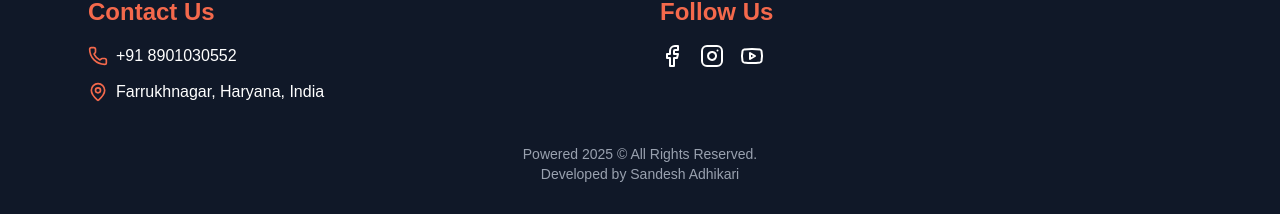
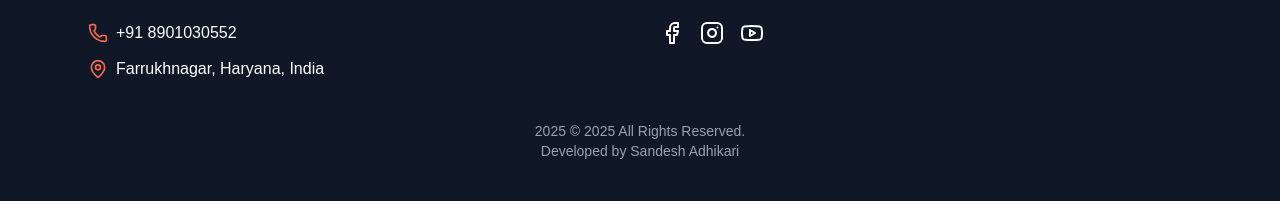
Before and after one commit to Creative-coder-zzzz/Bagichi, a React (Vite) app: page /about in a window 1280 px wide. Shown: the part 1994-2208 px from the top of the page. Built offline with nearby package versions, Linux system fonts and the light colour scheme.

Commit message:
final edit

```diff
--- a/src/Common/Footer.jsx
+++ b/src/Common/Footer.jsx
@@ -57,7 +57,7 @@ function Footer() {
 
       {/* Bottom Text */}
       <div className="mt-10 text-center text-gray-400 text-sm flex flex-col">
-        Powered {new Date().getFullYear()} &copy; All Rights Reserved.
+        {new Date().getFullYear()} &copy; 2025 All Rights Reserved.
       </div>
       <p className="text-sm text-center text-gray-400">
         Developed by Sandesh Adhikari
--- a/src/pages/About.jsx
+++ b/src/pages/About.jsx
@@ -7,7 +7,7 @@ function About() {
   const navigate = useNavigate();
   return (
     <div>
-      <h1 className="text-3xl md:text-5xl mt-10  text-center lg:text-6xl font-bold tracking-tight font-[Montserrat]">
+      <h1 className="text-3xl md:text-5xl mt-15  text-center lg:text-6xl font-bold tracking-tight font-[Montserrat]">
         About Us
       </h1>
       {/* About Section */}
@@ -17,7 +17,7 @@ function About() {
           <img
             src={about}
             alt="Bagichi Vatika"
-            className="w-full h-auto max-w-lg md:max-w-lg rounded-lg shadow-lg"
+            className="w-full md:h-150 max-w-lg md:max-w-lg rounded-lg shadow-lg"
           />
         </div>
 
@@ -47,7 +47,7 @@ function About() {
             onClick={() =>
               window.open(
                 "https://wa.me/+918901030552?text=" +
-                  encodeURIComponent("I want to book Vatika"),
+                  encodeURIComponent("I want to book vatika"),
                 "_blank"
               )
             }
```
